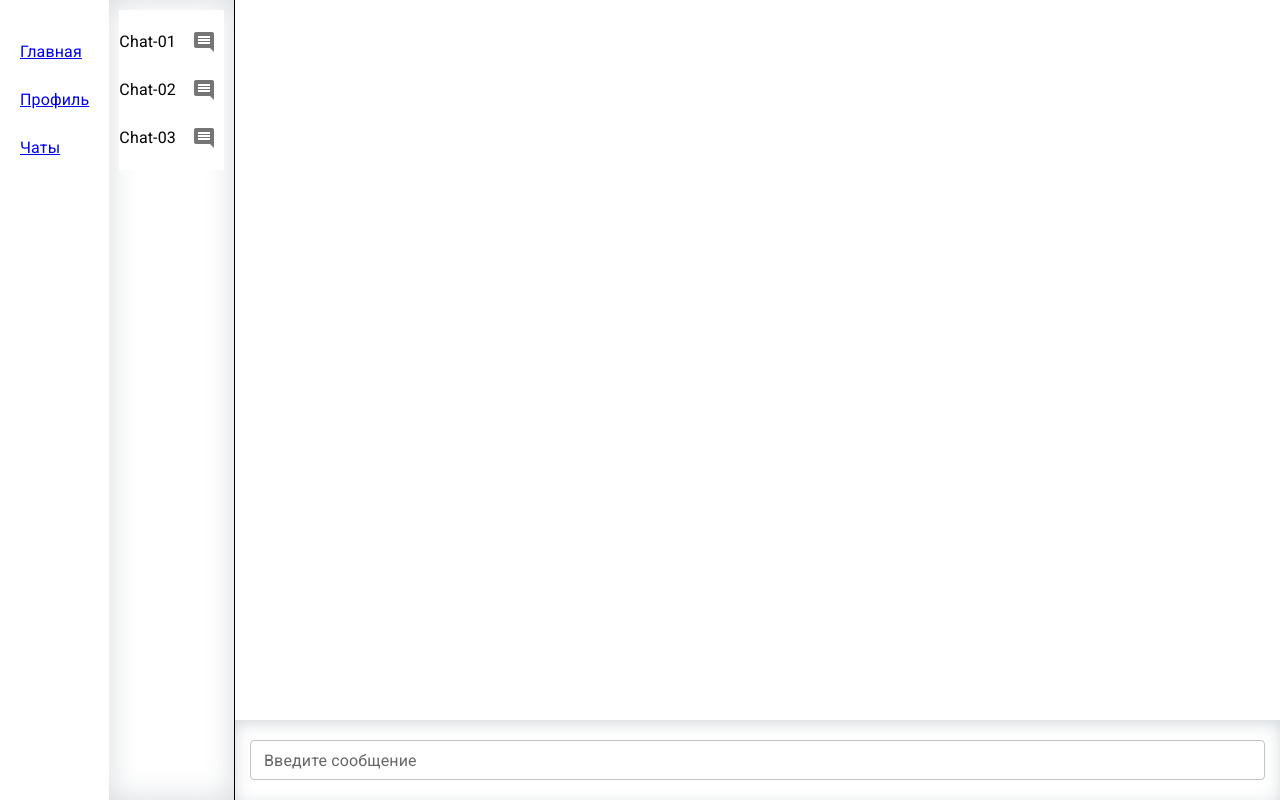
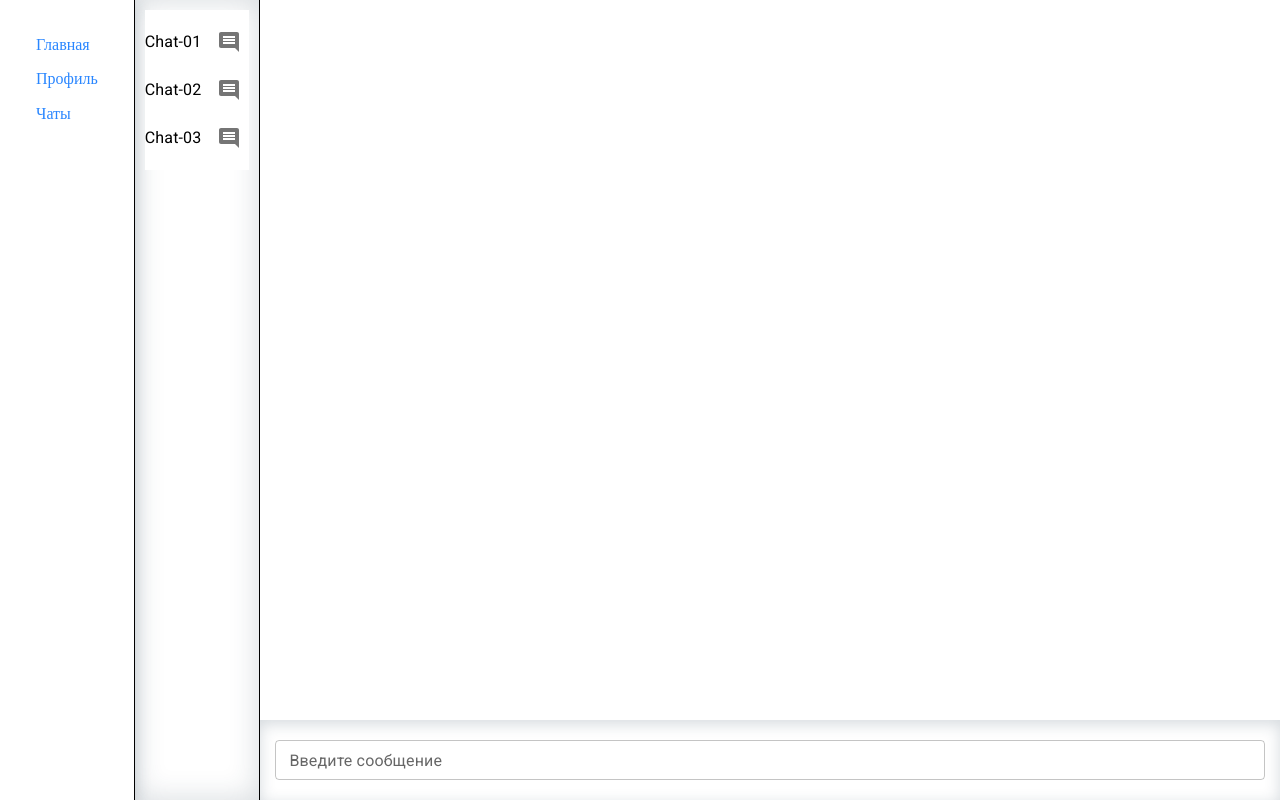
Before and after one commit to dasdias/react-gb-10-2022, a React (Create React App) app: page /chats in a window 1280 px wide. Built offline with nearby package versions, Linux system fonts and the light colour scheme.

Commit message:
lesson-04

```diff
--- a/src/App.css
+++ b/src/App.css
@@ -5,7 +5,7 @@
   height: 100vh;
 }
 
-.chat-body {
+.body {
   flex-grow: 1;
   /* background-color: rgb(155, 41, 41); */
   display: flex;
--- a/src/App.js
+++ b/src/App.js
@@ -1,10 +1,10 @@
 import { useEffect, useState } from 'react';
 import './App.css';
-import { MessageList } from './components';
-import { Form } from './components/';
-import { ChatList } from './components/';
 import { BrowserRouter, Route, Routes } from "react-router-dom";
 import { Menu } from './components/menu';
+import { PageChats } from './components/';
+import { MainPage } from './components/';
+import { Profile } from './components/';
 
 export function App() {
   const [inputMsg, setInputMsg] = useState({
@@ -38,14 +38,22 @@ export function App() {
     <BrowserRouter>
       <div className="app">
         <Menu />
-				<ChatList chatList={chatList} setChatList={setChatList} />
-				<div className="chat-body">
+        <div className="body">
           <Routes>
-						<Route path="/chats" element={<>
-							<MessageList messages={messageList} />
-							<Form dataInput={inputMsg} setInputMsg={setInputMsg} setMessage={setMessageList} />
-						</>} />
-						<Route path="*" element={<div> <h2>404 Page</h2></div>} />
+            <Route path="/" element={<MainPage></MainPage>} />
+            <Route path="/chats"
+              element={
+                <PageChats
+                  messages={messageList}
+                  chatList={chatList}
+                  setChatList={setChatList}
+                  dataInput={inputMsg}
+                  setInputMsg={setInputMsg}
+                  setMessage={setMessageList} />
+              }
+            />
+            <Route path="/profile" element={<Profile/>} />
+            <Route path="*" element={<div> <h2 style={{"textAlign": "center"}}>404 Page</h2></div>} />
           </Routes>
         </div>
       </div>
--- a/src/components/index.js
+++ b/src/components/index.js
@@ -1,3 +1,6 @@
 export * from "./messageList/";
 export * from "./form/";
 export * from "./chatList";
+export * from "./pageChats";
+export * from "./mainPage";
+export * from "./profilePage";
--- /dev/null
+++ b/src/components/mainPage/index.js
@@ -0,0 +1 @@
+export * from "./mainPage";
--- /dev/null
+++ b/src/components/mainPage/mainPage.jsx
@@ -0,0 +1,8 @@
+
+export const MainPage = () => {
+  return (
+    <div style={{ "padding": "15px" }}>
+      <h1 style={{"textAlign": "center"}}>Welcom to Main Page</h1>
+    </div>
+  );
+}
--- a/src/components/menu/menu.jsx
+++ b/src/components/menu/menu.jsx
@@ -1,30 +1,18 @@
-import { IconButton, List, ListItem, ListItemText } from "@mui/material";
-import CommentIcon from '@mui/icons-material/Comment';
+import { List, ListItem } from "@mui/material";
 import { NavLink } from "react-router-dom";
+import style from "./menu.module.css";
 
 export const Menu = () => {
-	return (<div style={{ "padding": "20px" }}>
+  return (<div style={{ "padding": "20px", "borderRight": " 1px solid #000", "boxShadow": "0px 4px 15px 0px rgba(34, 60, 80, 0.19)" }}>
 		<List>
-			<ListItem
-				disableGutters
-			>
-				<NavLink to="/">
-					<ListItemText primary={"Главная"} />
-				</NavLink>
+			<ListItem>
+        <NavLink className={style.list} to="/">Главная</NavLink>
 			</ListItem>
-			<ListItem
-				disableGutters
-			>
-				<NavLink to="/profile">
-					<ListItemText primary={"Профиль"} />
-				</NavLink>
+			<ListItem>
+        <NavLink className={style.list} to="/profile">Профиль</NavLink>
 			</ListItem>
-			<ListItem
-				disableGutters
-			>
-				<NavLink to="/chats">
-					<ListItemText primary={"Чаты"} />
-				</NavLink>
+			<ListItem>
+        <NavLink className={style.list} to="/chats">Чаты</NavLink>
 			</ListItem>
 		</List>
 	</div>
--- /dev/null
+++ b/src/components/menu/menu.module.css
@@ -0,0 +1,9 @@
+.list {
+  color: rgb(41, 134, 255);
+  text-decoration: none;
+  transition: color 0.3s ease-in-out;
+}
+.list:hover {
+  color: rgb(16, 115, 245);
+  text-decoration: none;
+}
--- /dev/null
+++ b/src/components/pageChats/index.js
@@ -0,0 +1 @@
+export * from "./pageChats";
--- /dev/null
+++ b/src/components/pageChats/pageChats.jsx
@@ -0,0 +1,17 @@
+import { ChatList } from "../chatList"
+import { Form } from "../form"
+import { MessageList } from "../messageList"
+import style from './pageChats.module.css'
+
+export const PageChats = ({ chatList, setChatList, messages, dataInput, setInputMsg, setMessage }) => {
+  return <div className={style.pageChats}>
+    <ChatList
+    chatList={chatList}
+    setChatList={setChatList}
+    />
+    <div className={style.pageBody}>
+      <MessageList messages={messages} />
+      <Form dataInput={dataInput} setInputMsg={setInputMsg} setMessage={setMessage} />
+    </div>
+  </div>
+}
--- /dev/null
+++ b/src/components/pageChats/pageChats.module.css
@@ -0,0 +1,10 @@
+.pageChats {
+  display: flex;
+  height: 100%;
+}
+.pageBody {
+  height: 100%;
+  flex-grow: 1;
+  display: flex;
+  flex-direction: column;
+}
--- /dev/null
+++ b/src/components/profilePage/index.js
@@ -0,0 +1 @@
+export * from "./profilePage";
--- /dev/null
+++ b/src/components/profilePage/profilePage.jsx
@@ -0,0 +1,8 @@
+
+export const Profile = () => {
+  return (
+    <div style={{ "padding": "15px" }}>
+      <h1 style={{ "textAlign": "center" }}>Welcom to Profile Page</h1>
+    </div>
+  );
+}
```
Lines whose indentation alone changed are shown as unchanged.
